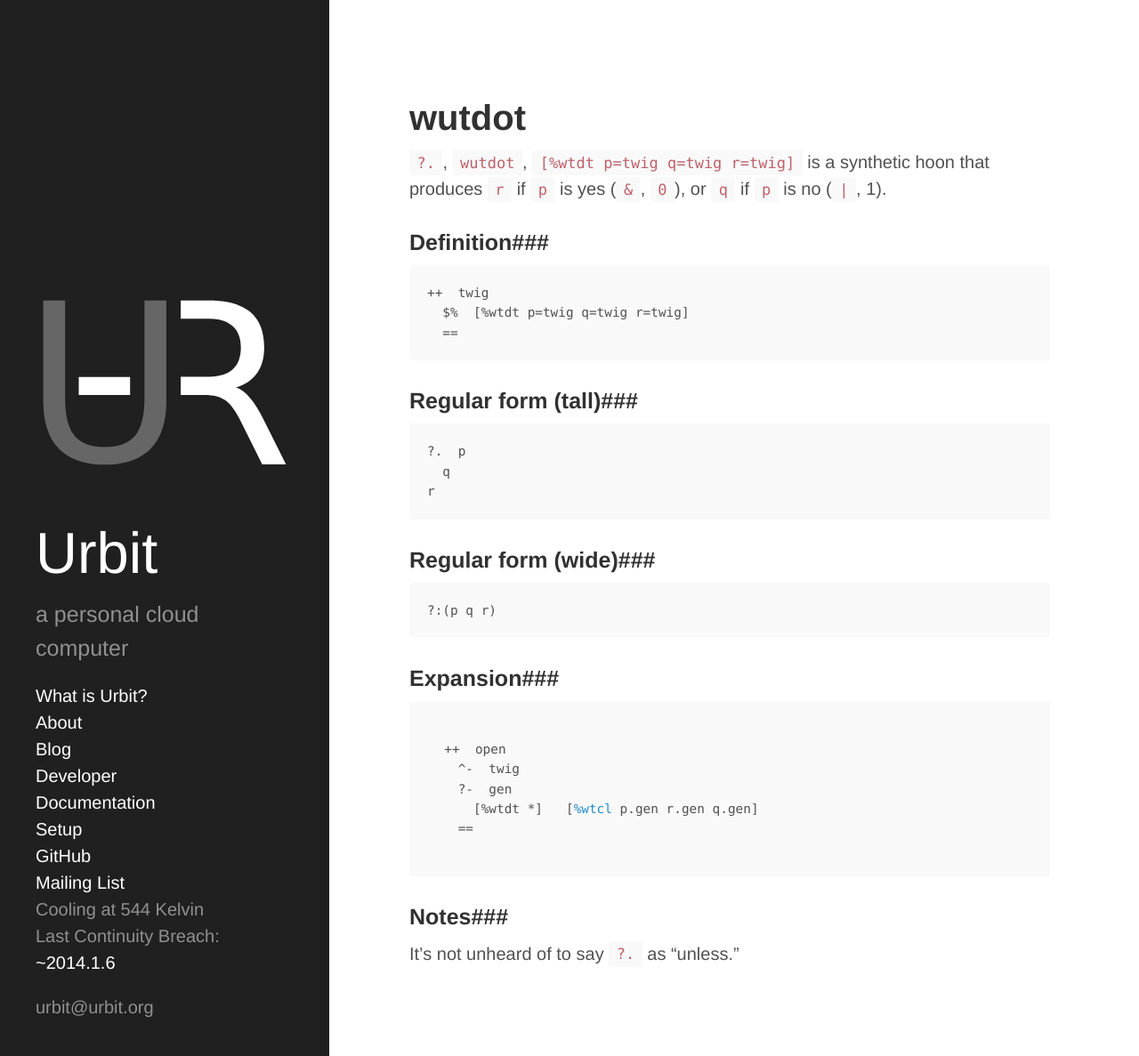
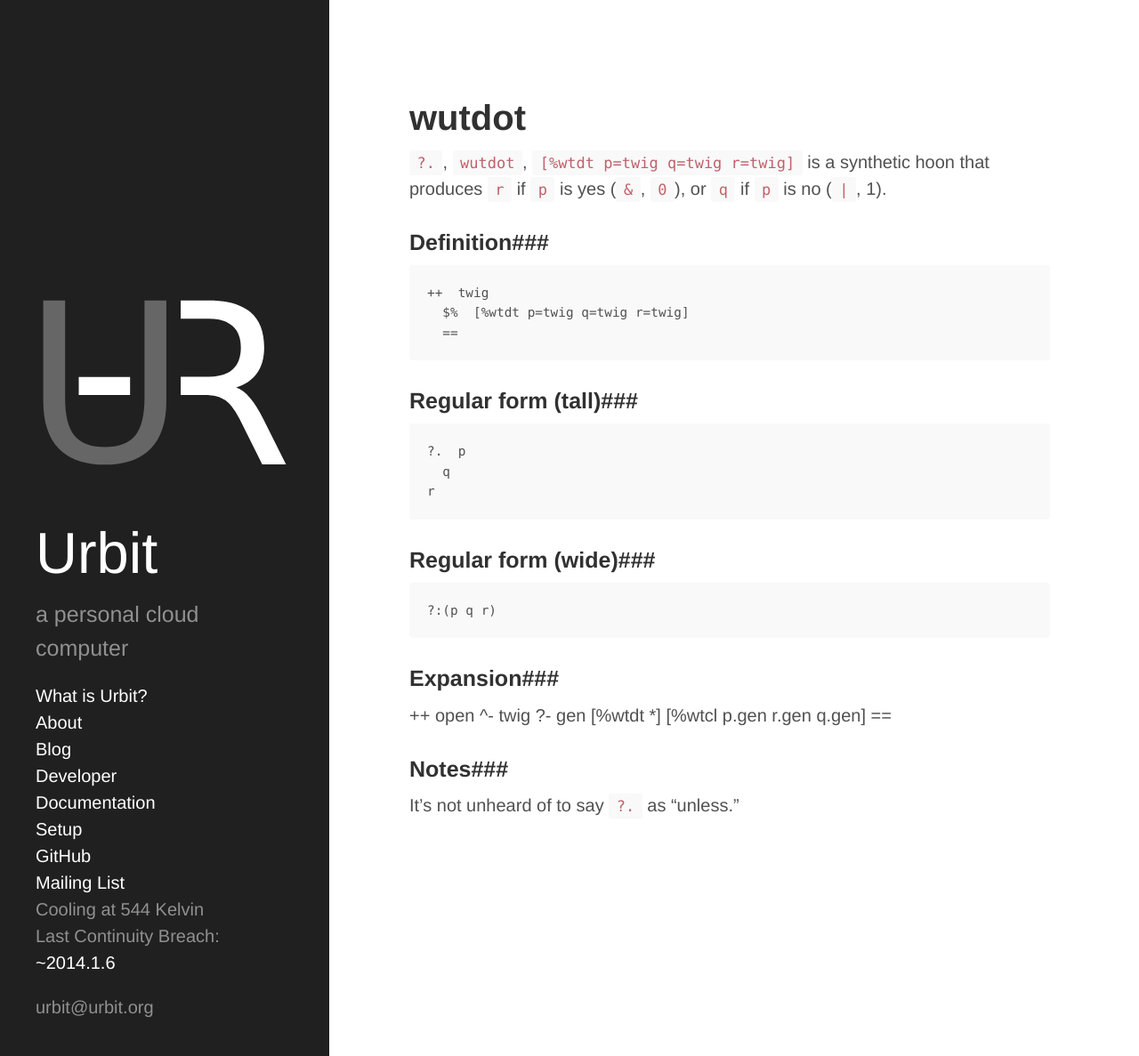
Before and after one commit to urbit/old-urbit.org, a Jekyll site: the page built from bestiary/hoon/rune/wut/wtdt.markdown, in a window 1280 px wide and 1187 px high. Shown: the whole window at 89% size. Built offline with Jekyll 4.4.1, drawn with Linux system fonts in a browser that asks for light colours; Markdown is read by kramdown in place of the engine named in the settings.

Commit message:
lies, GH pages is not same as GH's jekyll package

```diff
--- a/bestiary/hoon/rune/wut/index.markdown
+++ b/bestiary/hoon/rune/wut/index.markdown
@@ -10,7 +10,9 @@
 
 {% for post in site.pages%}
  {% if post.category contains 'wut' %}
+
 ##[{{ post.title }}]({{ post.url }})
+
 {{ post.content }}
 
 ---
--- a/bestiary/hoon/rune/wut/wtdt.markdown
+++ b/bestiary/hoon/rune/wut/wtdt.markdown
@@ -26,14 +26,11 @@
 
 ###Expansion###
 
-<div class="codeblock">
-  <code>++  open
+  ++  open
     ^-  twig
     ?-  gen
-      [%wtdt *]   [<a href="/bestiary/hoon/rune/wut/wtcl/">%wtcl</a> p.gen r.gen q.gen]
+      [%wtdt *]   [%wtcl p.gen r.gen q.gen]
     ==
-  </code>
-</div>
 
 ###Notes###
 
```
Also changed, not shown: bestiary/hoon/rune/wut/wtbr.markdown (+2 -5 lines), 4 other files.
